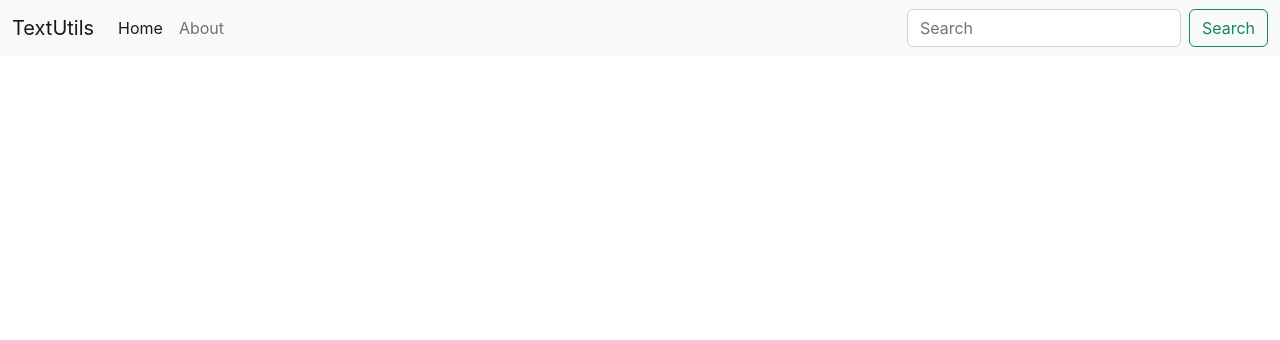
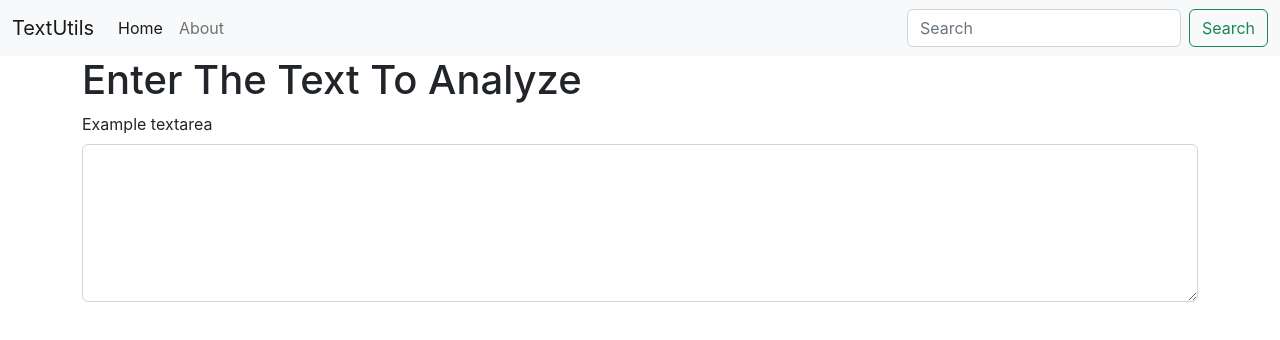
Before and after one commit to panditdhamdhere/React, a React (Create React App) app: page / in a window 1280 px wide. Shown: the top 340 px of the page. Built offline with nearby package versions, Linux system fonts and the light colour scheme.

Commit message:
modified

```diff
--- a/src/App.js
+++ b/src/App.js
@@ -1,9 +1,13 @@
 import './App.css';
 import Navbar from './components/Navbar'
+import Textform from './components/Textform'
 function App() {
   return (
     <>
       <Navbar title="TextUtils" about="aboutText"/>
+      <div className="container">
+      <Textform heading="Enter The Text To Analyze"/>
+      </div>
     </>
   );
 }
--- a/src/components/Textform.js
+++ b/src/components/Textform.js
@@ -1,9 +1,13 @@
 import React from 'react'
 
-export default function Textform() {
+export default function Textform(props) {
   return (
     <div>
-
+        <h1>{props.heading}</h1>
+<div className="mb-3">
+  <label for="myBox" className="form-label">Example textarea</label>
+  <textarea className="form-control" id="myBox" rows="6"></textarea>
+</div>
     </div>
   )
 }
```
